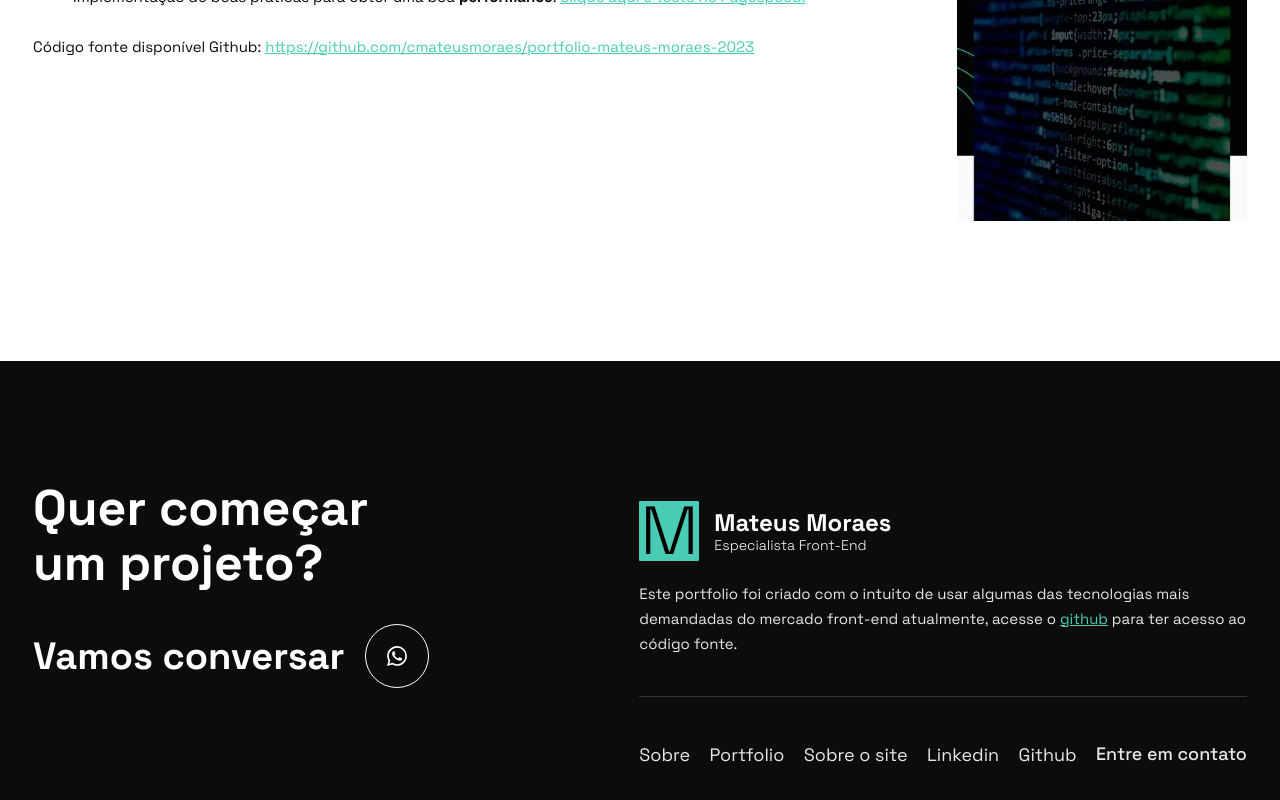
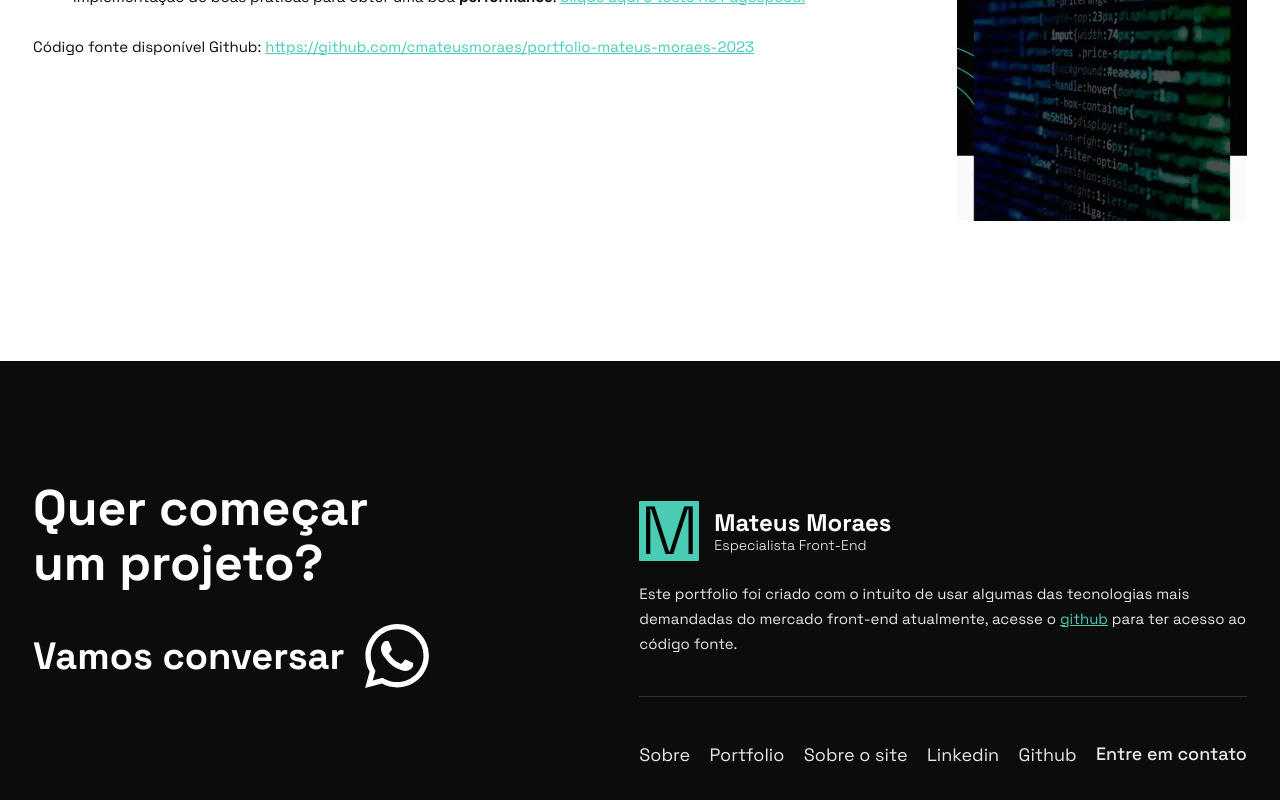
Before and after one commit to cmateusmoraes/portfolio-mateus-moraes-2023, a Next.js app: page / in a window 1280 px wide. Shown: the part 3777-4577 px from the top of the page. Built offline with nearby package versions, Linux system fonts and the light colour scheme.

Commit message:
Update WhatsApp button styling

```diff
--- a/src/components/ButtonWhatsApp/button-whatsapp.module.scss
+++ b/src/components/ButtonWhatsApp/button-whatsapp.module.scss
@@ -6,7 +6,6 @@
   height: 64px;
   border-radius: 50%;
   background-color: transparent;
-  border: 1.7px solid #ffffff;
   flex-shrink: 0;
   transition: all 0.3s ease-out;
 }
@@ -15,6 +14,5 @@
   .buttonWhatsApp {
     width: 50px;
     height: 50px;
-    border-width: 2px;
   }
 }
--- a/src/components/ButtonWhatsApp/index.tsx
+++ b/src/components/ButtonWhatsApp/index.tsx
@@ -1,10 +1,20 @@
-/* eslint-disable @next/next/no-img-element */
 import styles from "./button-whatsapp.module.scss";
 
 export function ButtonWhatsApp() {
   return (
     <div className={styles.buttonWhatsApp}>
-      <img src="/image/whatsapp.svg" alt="WhatsApp" width={20} height={20} />
+      <svg
+        role="img"
+        viewBox="0 0 24 24"
+        width="64"
+        height="64"
+        xmlns="http://www.w3.org/2000/svg"
+      >
+        <path
+          fill="currentColor"
+          d="M17.472 14.382c-.297-.149-1.758-.867-2.03-.967-.273-.099-.471-.148-.67.15-.197.297-.767.966-.94 1.164-.173.199-.347.223-.644.075-.297-.15-1.255-.463-2.39-1.475-.883-.788-1.48-1.761-1.653-2.059-.173-.297-.018-.458.13-.606.134-.133.298-.347.446-.52.149-.174.198-.298.298-.497.099-.198.05-.371-.025-.52-.075-.149-.669-1.612-.916-2.207-.242-.579-.487-.5-.669-.51-.173-.008-.371-.01-.57-.01-.198 0-.52.074-.792.372-.272.297-1.04 1.016-1.04 2.479 0 1.462 1.065 2.875 1.213 3.074.149.198 2.096 3.2 5.077 4.487.709.306 1.262.489 1.694.625.712.227 1.36.195 1.871.118.571-.085 1.758-.719 2.006-1.413.248-.694.248-1.289.173-1.413-.074-.124-.272-.198-.57-.347m-5.421 7.403h-.004a9.87 9.87 0 01-5.031-1.378l-.361-.214-3.741.982.998-3.648-.235-.374a9.86 9.86 0 01-1.51-5.26c.001-5.45 4.436-9.884 9.888-9.884 2.64 0 5.122 1.03 6.988 2.898a9.825 9.825 0 012.893 6.994c-.003 5.45-4.437 9.884-9.885 9.884m8.413-18.297A11.815 11.815 0 0012.05 0C5.495 0 .16 5.335.157 11.892c0 2.096.547 4.142 1.588 5.945L.057 24l6.305-1.654a11.882 11.882 0 005.683 1.448h.005c6.554 0 11.89-5.335 11.893-11.893a11.821 11.821 0 00-3.48-8.413Z"
+        />
+      </svg>
     </div>
   );
 }
--- a/src/components/Footer/footer.module.scss
+++ b/src/components/Footer/footer.module.scss
@@ -36,8 +36,9 @@
         color: $primary-color;
 
         div {
-          background-color: $primary-color;
-          border-color: $primary-color;
+          svg path {
+            fill: $primary-color;
+          }
         }
       }
     }
```
